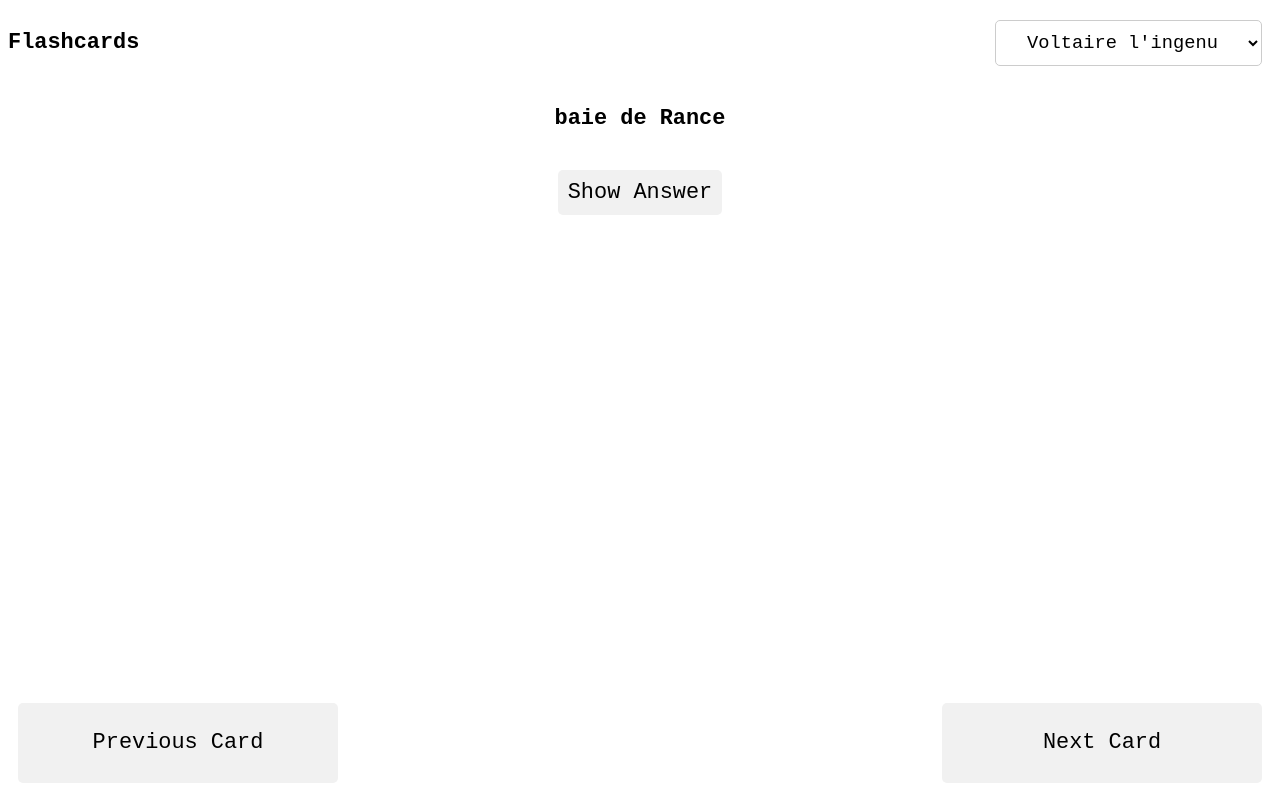
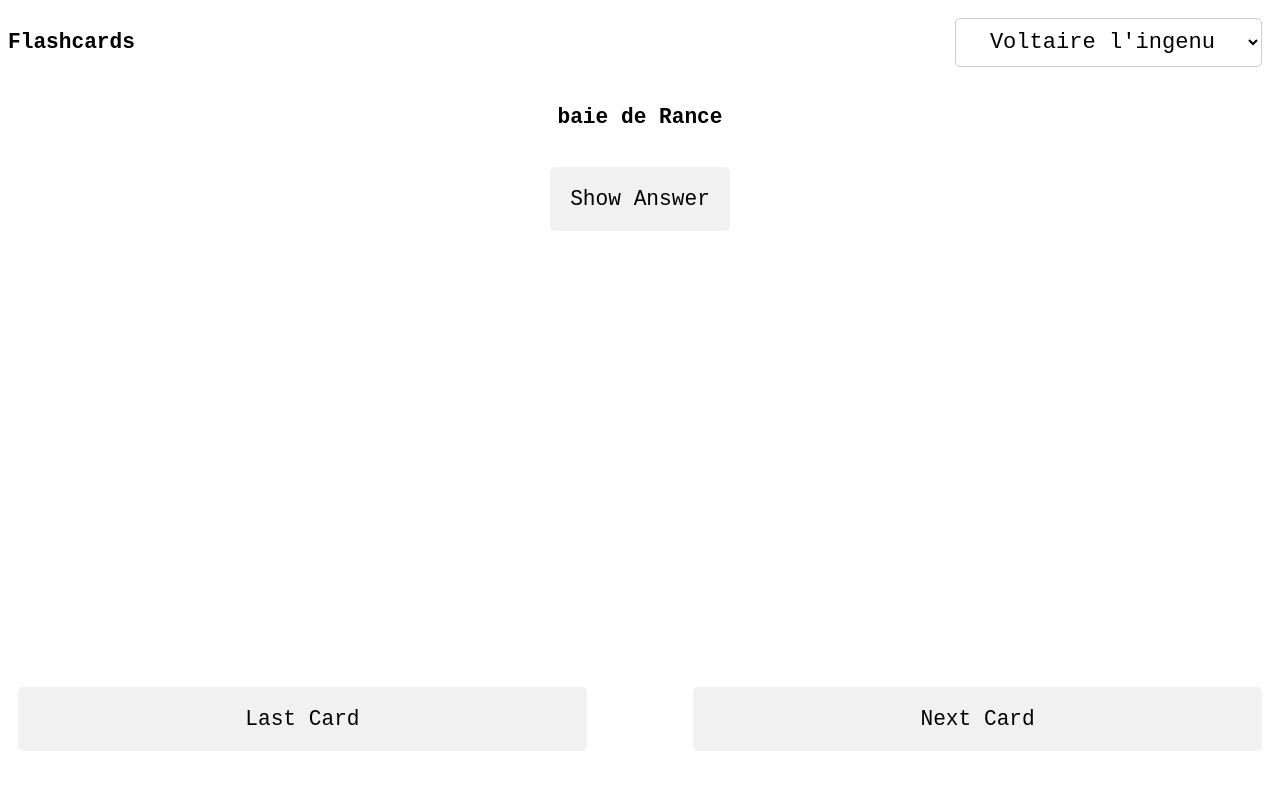
Before and after one commit to Ciftelia/FrenchCards, a website: page index.html in a window 1280 px wide. Drawn offline with Linux system fonts and the light colour scheme.

Commit message:
more edits

```diff
--- a/reader.js
+++ b/reader.js
@@ -74,7 +74,7 @@
 
     // Create navigation buttons
     const prevButton = document.createElement('button');
-    prevButton.innerText = 'Previous Card';
+    prevButton.innerText = 'Last Card';
     prevButton.onclick = prevCard;
     prevButton.className = 'same-size';
     container.appendChild(prevButton);
--- a/styles.css
+++ b/styles.css
@@ -1,7 +1,8 @@
 * {
     font-family: 'Courier New', Courier, monospace;
     color: black;
-    font-size: 1.17rem; /* Increase base font size */
+    text-size-adjust: 300%;
+    font-size: 1.15rem; /* Increase base font size */
 }
 
 .centered {
@@ -17,8 +18,9 @@
 }
 
 #flashcards-container {
-    height: 77vh; /* Adjust the height as needed */
+    min-height: 75vh; /* Adjust the height as needed */
     position: relative;
+    /* padding-bottom: 60px; Add padding to the bottom */
 }
 
 .smaller-padding {
@@ -26,7 +28,7 @@
 }
 
 button {
-    padding: 10px;
+    padding: 20px;
     margin: 10px;
     border: none;
     border-radius: 5px;
@@ -39,11 +41,17 @@
 }
 
 .same-size {
-    width: 40vh;
-    height: 10vh;
+    width: 45%;
+    height: 20%;
 }
 
-
+#container {
+    display: flex;
+    justify-content: space-between;
+    width: 100%;
+    /* padding: 10px; */
+    box-sizing: border-box;
+}
 
 select {
     padding: 10px;
@@ -52,7 +60,7 @@
     border-radius: 5px;
     background-color: #fff;
     cursor: pointer;
-    font-size: 1rem;
+    font-size: 1.2rem;
 }
 
 option {
```
